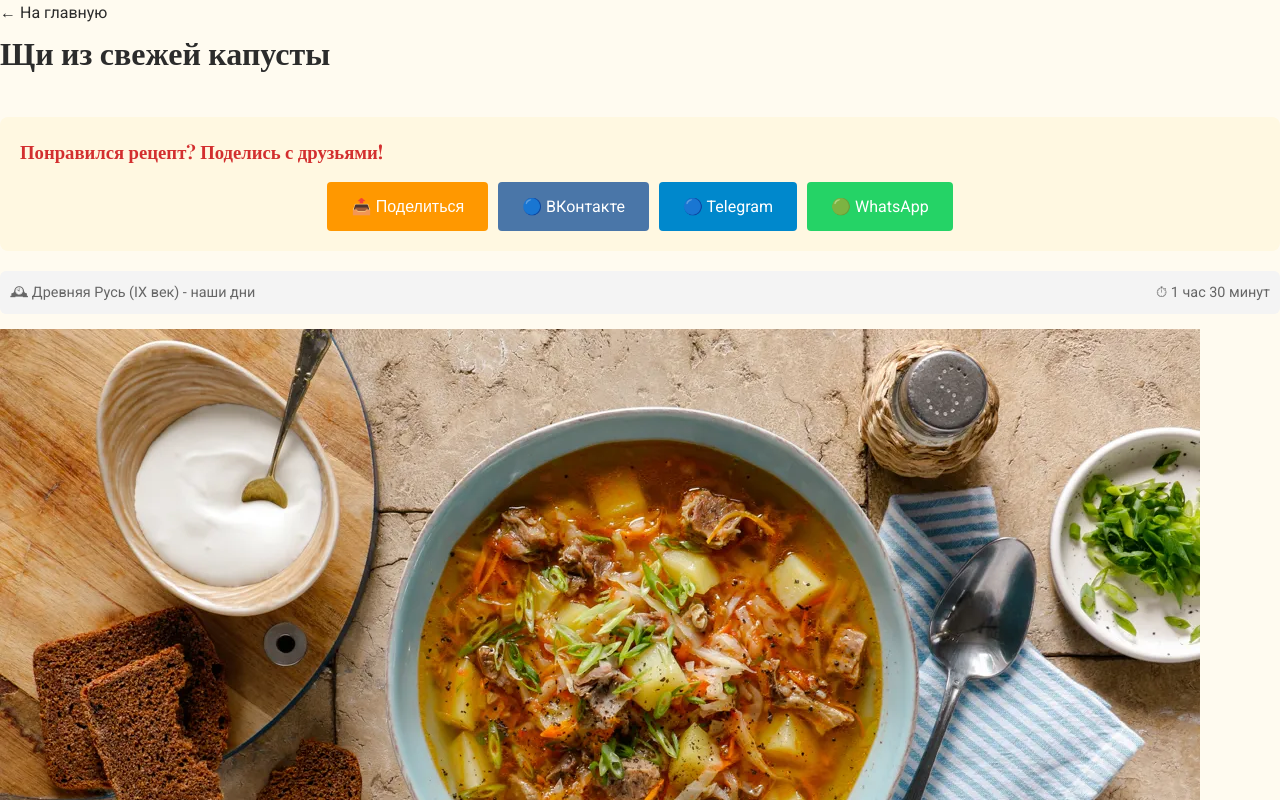
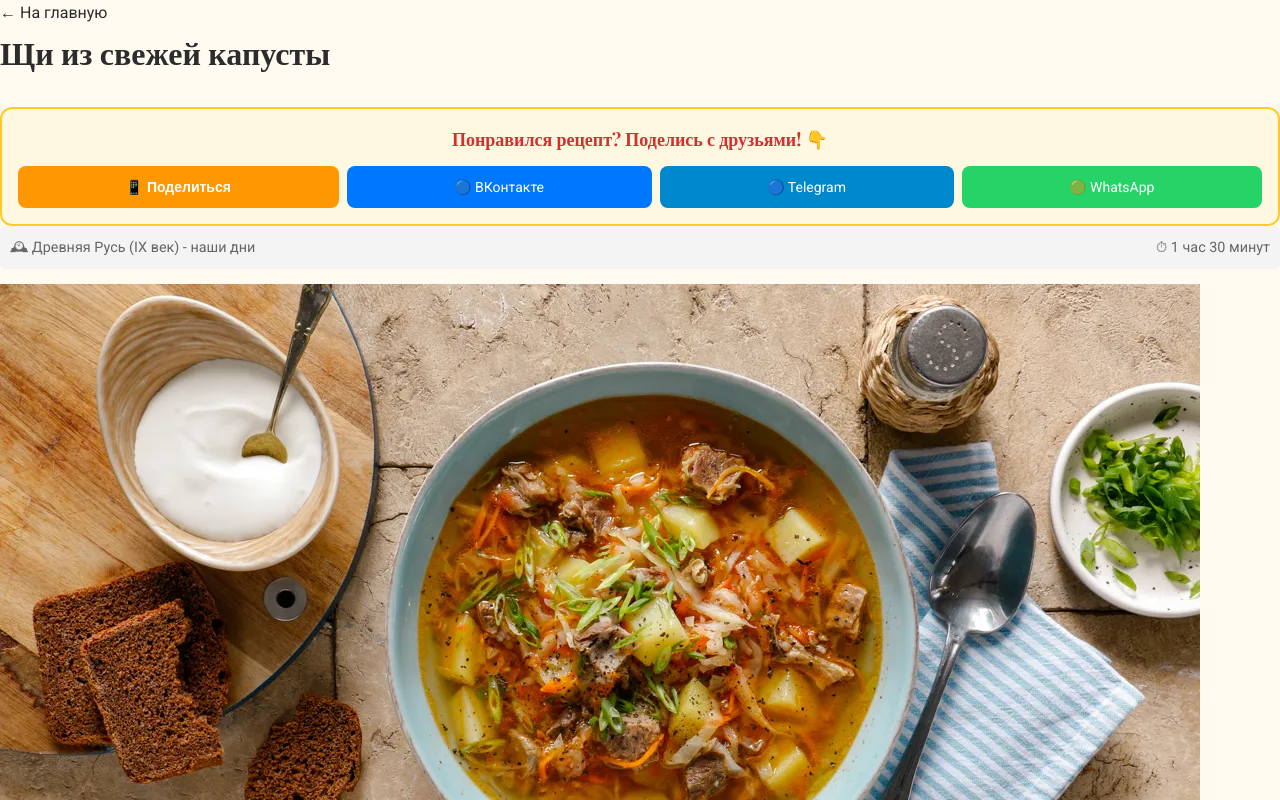
Before and after one commit to svideoproekt-ship-it/russka-kuhnya-9551, a React (Vite) app: page /recipe/1 in a window 1280 px wide. Shown: the top 800 px of the page. Built offline with nearby package versions, Linux system fonts and the light colour scheme; a web font is replaced by a local one.

Commit message:
Fix ShareButtons layout

```diff
--- a/src/components/ShareButtons.jsx
+++ b/src/components/ShareButtons.jsx
@@ -1,25 +1,17 @@
 import React from 'react';
 
-// Добавь url в пропсы 👇
-const ShareButtons = ({ title, url, compact = false }) => {
-  // Если url не передан, используем текущий
-  const currentUrl = url || window.location.href;
+const ShareButtons = ({ title }) => {
+  const currentUrl = window.location.href;
   const shareText = `Посмотри рецепт "${title}" в приложении Русская Кухня! 🍲`;
 
-  // Ссылки для соцсетей
   const vkLink = `https://vk.com/share.php?url=${encodeURIComponent(currentUrl)}&title=${encodeURIComponent(title)}`;
   const tgLink = `https://t.me/share/url?url=${encodeURIComponent(currentUrl)}&text=${encodeURIComponent(shareText)}`;
   const waLink = `https://api.whatsapp.com/send?text=${encodeURIComponent(shareText + ' ' + currentUrl)}`;
 
-  // Функция для нативного "Поделиться" (открывает меню телефона)
   const handleNativeShare = async () => {
     if (navigator.share) {
       try {
-        await navigator.share({
-          title: title,
-          text: shareText,
-          url: currentUrl,
-        });
+        await navigator.share({ title, text: shareText, url: currentUrl });
       } catch (err) {
         console.log('Ошибка шаринга', err);
       }
@@ -28,64 +20,40 @@ const ShareButtons = ({ title, url, compact = false }) => {
 
   return (
     <div style={{
-      marginTop: '40px',
-      marginBottom: '20px',
-      padding: '20px',
+      marginTop: '30px',
+      padding: '16px',
       background: '#fff8e1',
-      borderRadius: '8px'
+      borderRadius: '12px',
+      border: '2px solid #ffca28',
+      maxWidth: '100%',
+      boxSizing: 'border-box'
     }}>
-      <h3 style={{ marginBottom: '15px', color: '#d32f2f' }}>Понравился рецепт? Поделись с друзьями!</h3>
+      <h3 style={{ margin: '0 0 12px 0', fontSize: '18px', color: '#d32f2f', textAlign: 'center' }}>
+        Понравился рецепт? Поделись с друзьями! 👇
+      </h3>
 
-      <div style={{ display: 'flex', justifyContent: 'center', gap: '10px', flexWrap: 'wrap' }}>
-        {/* Кнопка для телефона (самая важная для PWA) */}
+      <div style={{
+        display: 'flex',
+        justifyContent: 'center',
+        gap: '8px',
+        flexWrap: 'wrap'
+      }}>
         <button
           onClick={handleNativeShare}
-          style={{
-            padding: compact ? '8px 16px' : '12px 24px',
-            fontSize: compact ? '14px' : '16px',
-            cursor: 'pointer',
-            background: '#ff9800',
-            color: 'white',
-            border: 'none',
-            borderRadius: '4px'
-          }}
+          style={{ padding: '10px 16px', fontSize: '14px', cursor: 'pointer', background: '#ff9800', color: 'white', border: 'none', borderRadius: '8px', fontWeight: 'bold', flex: '1 1 auto', minWidth: '120px' }}
         >
-          📤 Поделиться
+          📱 Поделиться
         </button>
 
-        {/* ВКонтакте */}
-        <a href={vkLink} target="_blank" rel="noopener noreferrer" style={{
-          padding: compact ? '8px 16px' : '12px 24px',
-          fontSize: compact ? '14px' : '16px',
-          background: '#4a76a8',
-          color: 'white',
-          textDecoration: 'none',
-          borderRadius: '4px'
-        }}>
+        <a href={vkLink} target="_blank" rel="noopener noreferrer" style={{ padding: '10px 16px', fontSize: '14px', background: '#0077FF', color: 'white', textDecoration: 'none', borderRadius: '8px', display: 'flex', alignItems: 'center', justifyContent: 'center', flex: '1 1 auto', minWidth: '120px' }}>
           🔵 ВКонтакте
         </a>
 
-        {/* Telegram */}
-        <a href={tgLink} target="_blank" rel="noopener noreferrer" style={{
-          padding: compact ? '8px 16px' : '12px 24px',
-          fontSize: compact ? '14px' : '16px',
-          background: '#0088cc',
-          color: 'white',
-          textDecoration: 'none',
-          borderRadius: '4px'
-        }}>
+        <a href={tgLink} target="_blank" rel="noopener noreferrer" style={{ padding: '10px 16px', fontSize: '14px', background: '#0088cc', color: 'white', textDecoration: 'none', borderRadius: '8px', display: 'flex', alignItems: 'center', justifyContent: 'center', flex: '1 1 auto', minWidth: '120px' }}>
           🔵 Telegram
         </a>
 
-        {/* WhatsApp */}
-        <a href={waLink} target="_blank" rel="noopener noreferrer" style={{
-          padding: compact ? '8px 16px' : '12px 24px',
-          fontSize: compact ? '14px' : '16px',
-          background: '#25d366',
-          color: 'white',
-          textDecoration: 'none',
-          borderRadius: '4px'
-        }}>
+        <a href={waLink} target="_blank" rel="noopener noreferrer" style={{ padding: '10px 16px', fontSize: '14px', background: '#25D366', color: 'white', textDecoration: 'none', borderRadius: '8px', display: 'flex', alignItems: 'center', justifyContent: 'center', flex: '1 1 auto', minWidth: '120px' }}>
           🟢 WhatsApp
         </a>
       </div>
```
